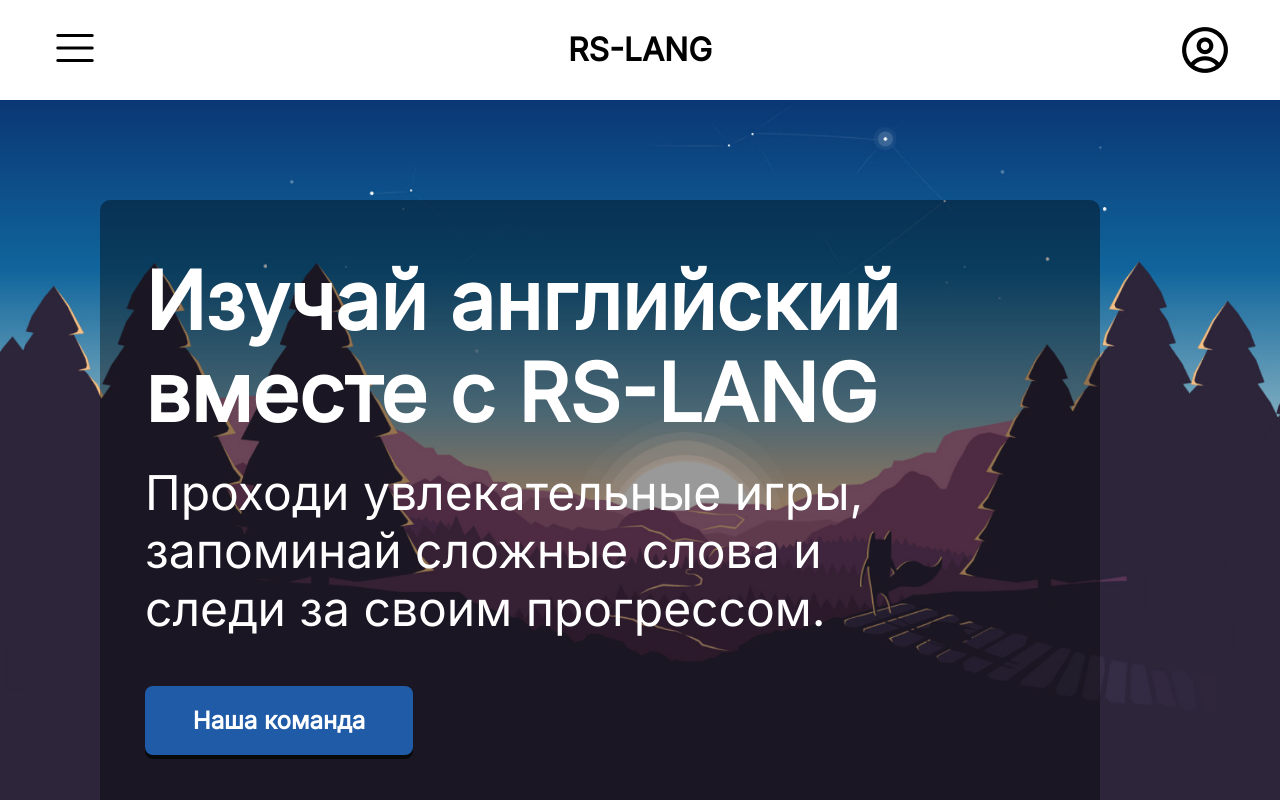
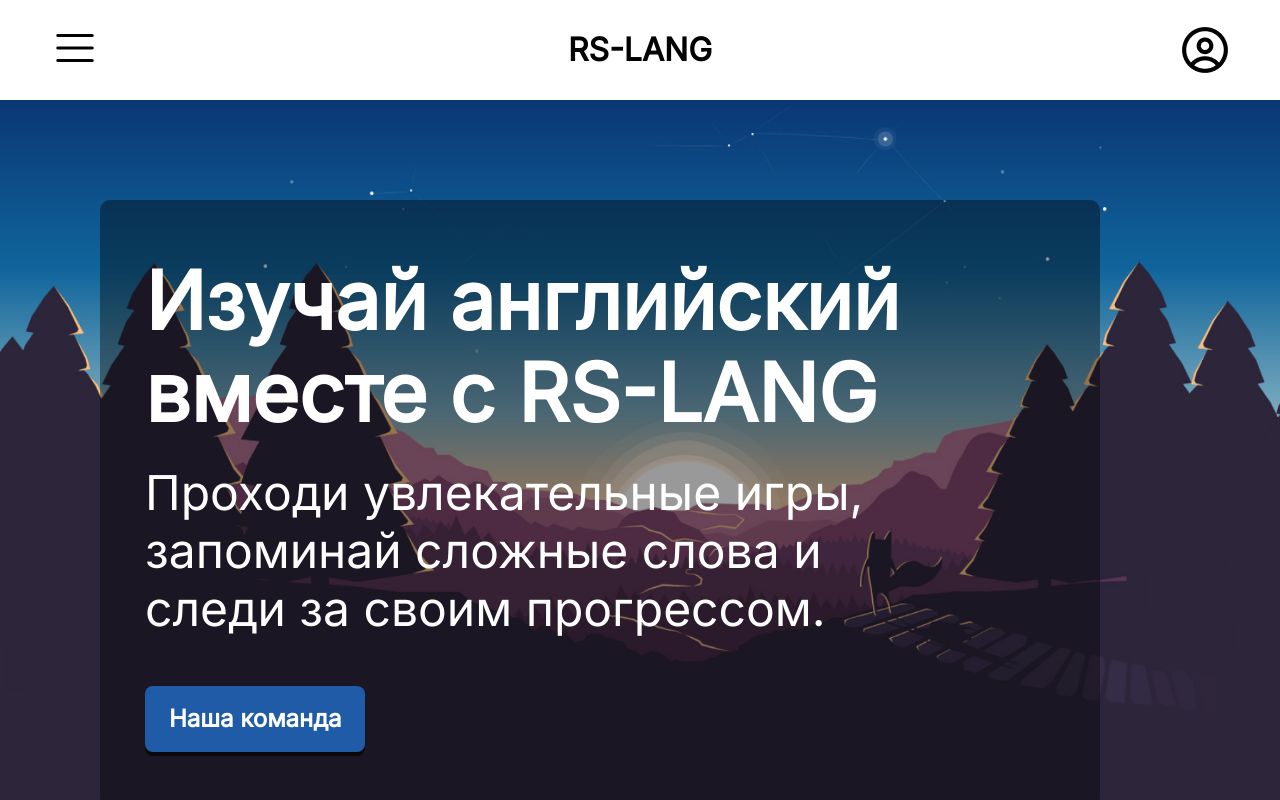
Before and after one commit to Fronikon/rs-lang, a React (Create React App) app: page / in a window 1280 px wide. Built offline with nearby package versions, Linux system fonts and the light colour scheme.

Commit message:
refactor: change style of buttons

```diff
--- a/src/global.css
+++ b/src/global.css
@@ -35,13 +35,10 @@ a {
 .button {
   cursor: pointer;
 
-  width: 268px;
-  height: 69px;
-  padding: 20px auto;
+  padding: 0.8em 1em;
 
   font-size: 24px;
   font-weight: 700;
-  line-height: 29px;
   color: #fff;
 
   background: #1f5ba7;
```
